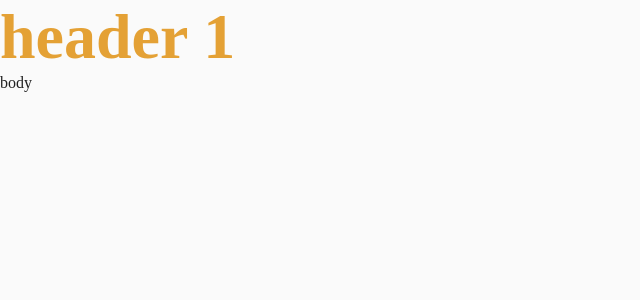
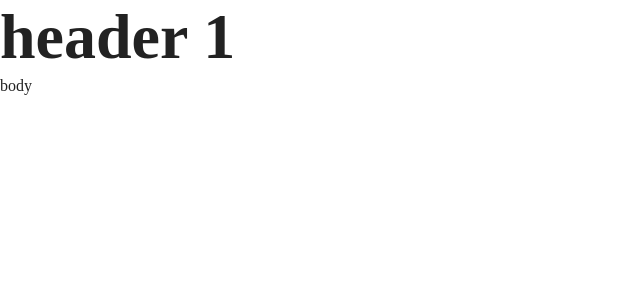
Before and after one commit to include-davis/aggie-peer-counseling, a Next.js app: page / in a window 1280 px wide. Shown: the top 300 px of the page, without its empty margins (0-640 px from the left). Built offline with nearby package versions, Linux system fonts and the light colour scheme.

Commit message:
Update globals.scss

```diff
--- a/app/(pages)/_globals/globals.scss
+++ b/app/(pages)/_globals/globals.scss
@@ -1,42 +1,65 @@
-@use "./mixins.scss";
+@use './mixins.scss';
 
+// ===== 🎨 COLORS =====
 :root {
-    // primary colors
-    --white: #FAFAFA;
-    --Aggie-Space: linear-gradient(200deg, #04164F 7.1%, #3D1069 62.03%, #750B83 94.99%);
+  // Common Colors
+  --white: #FFFFFF;
+  --black: #222;
 
-    // secondary colors
-    --gold: #E4A135;
-    --light-purple: #CFBAE8;
-    --dark-purple: #161457;
+  // Homepage / Day Theme
+  --day-cream: #F0EEE8;
+  --day-blush: #F1C8D0;
+  --day-olive: #81916E;
+  --day-sky: #B1D2EF;
+  --day-mint: #C0D6BB;
+  --day-cloud: #C9E9FF;
+  --day-rose: #E2A7AF;
+  --day-sun: #FFF2C9;
 
-    // accent
-    --black: #222;
+  // Resources Page / Sunset Theme
+  --sunset-forest: #678B64;
+  --sunset-herb: #80A177;
+  --sunset-rosewood: #A8747B;
+  --sunset-mint: #C0D6BB;
+  --sunset-sand: #FEE5BE;
+  --sunset-peach: #FFD5A5;
+  --sunset-honey: #FFE7C0;
+
+  // De-Stress / Night Theme
+  --night-ocean: #4E6F98;
+  --night-fog: #6F8EBC;
+  --night-deep: #1E3666;
+  --night-lavender: #BBCEDF;
+  --night-moon: #F4DA9D;
+  --night-candle: #DDB087;
+  --night-dream: #B8B7E8;
+
+  // Brand Gradient
+  --aggie-gradient: linear-gradient(200deg, #04164F 7.1%, #3D1069 62.03%, #750B83 94.99%);
 }
 
+// ===== 🧑‍🎨 BASE RESET =====
 * {
-    box-sizing: border-box;
-    padding: 0;
-    margin: 0;
+  box-sizing: border-box;
+  padding: 0;
+  margin: 0;
 }
 
 body {
-    background-color: var(--white);
-    font-family: var(--font1);
-    color: var(--black);
+  background-color: var(--white);
+  font-family: 'JejuMyeongjo', serif;
+  color: var(--black);
 }
 
-// Heading
+// ===== ✍️ TYPOGRAPHY =====
 h1 {
-    @include mixins.fontStyle(4rem, 700, auto, var(--font1));
+  @include mixins.fontStyle(4rem, 700, normal, 'JejuMyeongjo');
 }
 
-// Heading 2
 h2 {
-    @include mixins.fontStyle(2rem, 700, auto, var(--font1));
+  @include mixins.fontStyle(2rem, 700, normal, 'Jua');
 }
 
-// Body
 p {
-    @include mixins.fontStyle(1rem, 400, auto, var(--font1));
+  @include mixins.fontStyle(1rem, 400, 1.5, 'Jua');
 }
```
